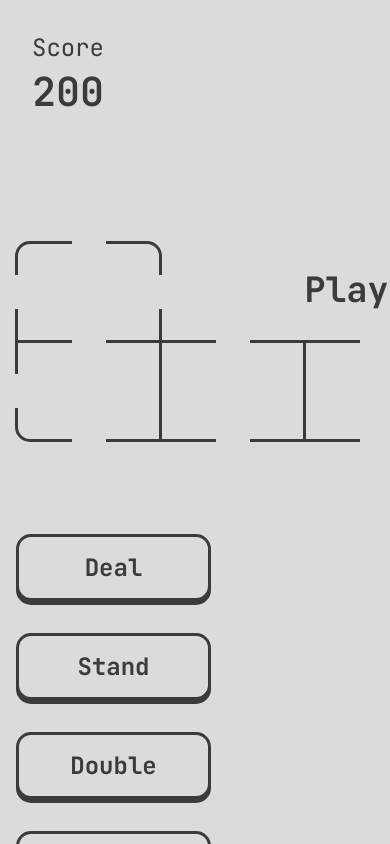
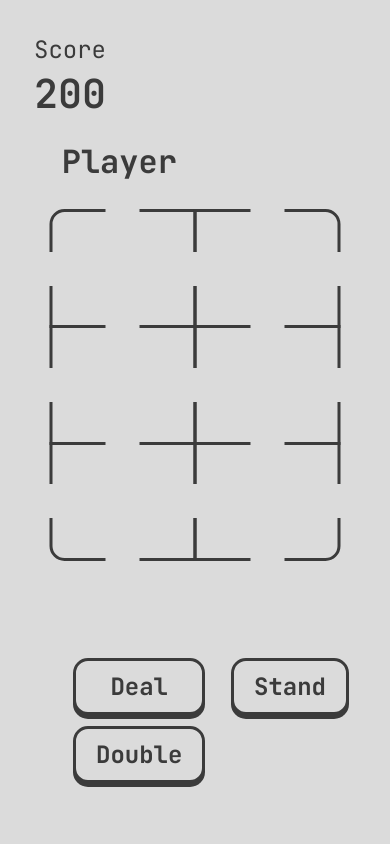
Before and after one commit to grahamhagenah/blackjack, a React (Create React App) app: page / in a window 390 px wide. Built offline with nearby package versions, Linux system fonts and the light colour scheme.

Commit message:
fixing autodeal and mobile optimizing

```diff
--- a/src/App.css
+++ b/src/App.css
@@ -4,6 +4,7 @@
 html,
 body {
   height: 100%;
+  overflow: hidden;
 }
 
 body {
@@ -22,6 +23,11 @@ body {
 .hand {
   margin: 0 0 5rem 0;
   min-width: 750px;
+}
+
+.mini-hand {
+  margin: 0 0 1rem 0;
+  transform: scale(.5);
 }
 
 #gameover,
@@ -52,12 +58,27 @@ body {
   transform: translateY(-2px);
 }
 
+.not-pushable {
+  background: #3B3B3B;
+  border: none;
+  border-radius: 15px;
+  padding: 0;
+  cursor: wait;
+  width: 100%;
+}
+
+.not-pushable .front {
+  transform: translateY(0px);
+}
+
+
 .pushable {
   background: #3B3B3B;
   border: none;
   border-radius: 15px;
   padding: 0;
   cursor: pointer;
+  width: 200px;
 }
 
 .front {
@@ -73,11 +94,7 @@ body {
   font-weight: 700;
 }
 
-.off .front {
-  transform: translateY(0px);
-}
-
-.off:hover .front {
+.not-pushable:hover .front {
   transform: translateY(0px);
 }
 
@@ -111,8 +128,8 @@ button {
 }
 
 .total {
-  font-size: 60px;
-  font-weight: 700;
+  font-size: 65px;
+  font-weight: 800;
 }
 
 #score {
@@ -152,7 +169,7 @@ button {
 }
 
 .name {
-  font-size: 45px;
+  font-size: 55px;
   font-weight: 700;
 }
 
@@ -162,6 +179,7 @@ ul {
   list-style: none;
   padding: 0;
   margin-right: 15px;
+  margin-left: 15px;
 }
 
 li {
@@ -309,24 +327,50 @@ ul li:nth-of-type(2) {
   }
 }
 
-@media (max-width: 680px) {
+@media (max-width: 760px) {
   body, html {
     width: 100%;
     margin: 0 auto;
     position: fixed;
   }
 
-  .buttons {
-    max-width: 50%;
-    display: block;
+  ul {
+    grid-template-columns: repeat(2, 1fr);
   }
 
-  button {
+  li:nth-of-type(1) {
+    grid-column: 1 / 2;
+    grid-row: 1;
+  }
+
+  ul li:nth-of-type(2) {
+    grid-column: 2 / 2;
+    grid-row: 1;
+    margin-left: 15px;
+  }
+
+  li {
+    max-width: 100%;
+  }
+
+  .hand {
+    min-width: 100%;
+  }
+
+  .buttons {
+    display: grid;
+    grid-template-columns: 1fr 1fr;
+    gap: 10%;
+    margin: 0 15px;
+    padding: 15px;
+  }
+
+  .pushable {
     width: 100%;
   }
 
-  .pushable {
-    margin: 1rem;
+  .front {
+    padding: 10px;
   }
 
   #root {
@@ -340,19 +384,63 @@ ul li:nth-of-type(2) {
   ul li:nth-of-type(6),
   ul li:nth-of-type(7),
   ul li:nth-of-type(8) {
-    aspect-ratio: 0;
+    aspect-ratio: 1.25;
+  }
+
+  ul li:nth-of-type(1) {
+    transform: translateX(-2px);
+  }
+
+  ul li:nth-of-type(2) {
+    border-radius: 0;
+    transform: translate(2px, 0);
+  }
+
+  ul li:nth-of-type(3) {
+    border-radius: 15px 0 0 0;
+    transform: translate(1.5px, 0);
+  }
+
+  ul li:nth-of-type(4) {
+    border-radius: 0 15px 0 0;
+    transform: translate(-1.5px, 0);
+  }
+
+  ul li:nth-of-type(5) {
+    border-radius: 0;
+    transform: translate(1.5px, -3px);
+  }
+
+  ul li:nth-of-type(6) {
+    border-radius: 0;
+    transform: translate(-1.5px, -3px);
+  }
+
+  ul li:nth-of-type(7) {
+    border-radius: 0 0 0 15px;
+    transform: translate(1.5px, -6px);
+  }
+
+  ul li:nth-of-type(8) {
+    border-radius: 0 0 15px 0;
+    transform: translate(-1.5px, -6px);
   }
 
   li {
-    font-size: 25px;
+    font-size: 2rem;
   }
 
   .name {
-    font-size: 35px;
+    font-size: 2rem;
+  }
+
+  #score {
+    margin: 34px;
   }
 
   .total {
-    font-size: 35px;
+    font-size: 2rem;
+    margin-left: 0;
   }
 
     /* vertical divider  */
@@ -360,6 +448,6 @@ ul li:nth-of-type(2) {
   ul li:nth-of-type(6):after,
   ul li:nth-of-type(7):after,
   ul li:nth-of-type(8):after  {
-    width: 80px;
+    width: 225px;
   }
 }
--- a/src/App.js
+++ b/src/App.js
@@ -1,4 +1,4 @@
-import React, { useState } from 'react'
+import React, { useRef, useState } from "react";
 import CountUp from 'react-countup';
 import './App.css';
 
@@ -24,13 +24,34 @@ const Hand = ({ name, hand, total, gameover }) => {
   )
 }
 
-const Controls = ({ gameover, deal, stand, playerWins }) => {
+// const MiniHand = ({ name, hand, total, gameover }) => {
 
-  if(!gameover)
+//   return (
+//     <div class="mini-hand">
+//       <div class="vertical-divider"></div>
+//       <div class="horizontal-divider"></div>
+//       <ul>
+//         <li class="name">{name}</li>
+//         {(total === 0) && <li class="total"></li>}
+//         {(total > 0) && <li class="total">{total}</li>}
+//         <li><div class="card-value">{hand[0]}</div></li>
+//         <li><div class="card-value">{hand[1]}</div></li>
+//         <li><div class="card-value">{hand[2]}</div></li>
+//         <li><div class="card-value">{hand[3]}</div></li>
+//         <li><div class="card-value">{hand[4]}</div></li>
+//         <li><div class="card-value">{hand[5]}</div></li>
+//       </ul>
+//     </div>
+//   )
+// }
+
+const Controls = ({ gameover, deal, stand, playerWins, clear, playersTurn }) => {
+
+  if(!gameover && playersTurn)
     return (
       <div id="board-bottom">
         <div class="buttons">
-          <button onClick = { deal() } class="pushable">
+          <button onClick = { deal } class="pushable">
             <span class="front">Deal</span>
           </button>
           <button onClick = { stand } class="pushable">
@@ -39,9 +60,28 @@ const Controls = ({ gameover, deal, stand, playerWins }) => {
           <button onClick = { stand } class="pushable">
            <span class="front">Double</span>
          </button>
-          <button onClick = { stand } class="pushable">
-            <span class="front">Reset</span>
+          {/* <button onClick = { clear } class="pushable">
+            <span class="front">View</span>
+          </button> */}
+        </div>
+      </div>
+    )
+  else if(!gameover && !playersTurn)
+  return (
+    <div id="board-bottom">
+      <div class="buttons">
+        <button class="not-pushable">
+          <span class="front">Deal</span>
         </button>
+        <button class="not-pushable">
+          <span class="front">Stand</span>
+        </button>
+        <button class="not-pushable">
+          <span class="front">Double</span>
+        </button>
+        {/* <button class="not-pushable">
+          <span class="front">View</span>
+        </button> */}
       </div>
     </div>
   )
@@ -67,26 +107,32 @@ const Score = ( {score, change} ) => {
 
 // not sure how to handle a state in which numbers are blinking for a set period of time
 
-// const Help = () => {
-//   return (
-//     <div id="help">
-//       <img id="mute" alt="mute" src="mute.png"></img>
-//       <h2>?</h2>
-//     </div>
+const Help = () => {
+  return (
+    <div id="help">
+      <img id="mute" alt="mute" src="mute.png"></img>
+      <h2>?</h2>
+    </div>
 
-//   )
-// }
+  )
+}
 
 const Board = ( {score, gameover, turn, playerHand, playerTotal, dealerHand, dealerTotal}) => {
 
     if(turn === true) {
       return (
+        <div class="board">
+          {/* <MiniHand name="Dealer" hand={playerHand} total={playerTotal} gameover={gameover} /> */}
           <Hand name="Player" hand={playerHand} total={playerTotal} gameover={gameover} />
+        </div>
       )
     }
     else
       return (
+        <div class="board">
+          {/* <MiniHand name="Player" hand={playerHand} total={playerTotal} gameover={gameover} /> */}
           <Hand name="Dealer" hand={dealerHand} total={dealerTotal} gameover={gameover} />
+        </div>
       )
 }
 
@@ -104,6 +150,21 @@ const App = ({cards}) => {
   const [playerWins, setplayerWins] = useState(false)
   const [score, setScore] = useState(200)
   const [change, setChange] = useState(0)
+  const ref = useRef(nextDealerPosition);
+
+  const clearState = () => {
+    setPlayerHand(Array(6).fill(''))
+    setPlayerTotal(0)
+    setDealerHand(Array(6).fill(''))
+    setDealerTotal(0)
+    setDeck(cards)
+    setNextPlayerPosition(0)
+    setNextDealerPosition(0)
+    togglePlayersTurn(true)
+    toggleGameOver(false)
+    setplayerWins(false)
+    ref.current = 0
+  }
 
   const total = (hand) => {
     let sum = 0
@@ -131,26 +192,35 @@ const App = ({cards}) => {
   }
 
   const declareWinner = (total) => {
-    if(total > 21) {
-      if(playersTurn) {
+    if(total > 21 && playersTurn) {
       setplayerWins(false)
       setChange(-20)
       setScore(score+change)
-        //write code here to wait three seconds and then return to intial state with updated score
+      toggleGameOver(true)
+      const intervalId = setInterval(function() {
+        clearState()
+        clearInterval(intervalId)
+      }, 3000)
     }
-      else {
+    else if(total > 21 && !playersTurn){
       setplayerWins(true)
       setChange(20)
       setScore(score+change)
-      }
       toggleGameOver(true)
+      const intervalId = setInterval(function() {
+        clearState()
+        clearInterval(intervalId)
+      }, 3000)
     }
   }
 
   const deal = () => {
-    if(playersTurn === true)
-      return hitPlayer
-    else return hitDealer
+    if(playersTurn) {
+      return hitPlayer()
+    }
+    else {
+      return hitDealer()
+    }
   }
 
   const hitPlayer = () => {
@@ -174,29 +244,46 @@ const App = ({cards}) => {
 
   const hitDealer = () => {
     const newDeck = deck
-    const newNextDealerPosition = nextDealerPosition
+    const newNextDealerPosition = ref.current
     const newDealerHand = dealerHand
     newDealerHand[newNextDealerPosition] = newDeck.splice(getRandomInt(0, newDeck.length), 1)[0]
     setDealerHand(newDealerHand)
     setNextDealerPosition(newNextDealerPosition + 1)
+    ref.current = ref.current + 1;
     setDeck(newDeck)
     const newDealerTotal = total(dealerHand)
     setDealerTotal(newDealerTotal)
     declareWinner(newDealerTotal)
   }
 
-  const stand = () => { togglePlayersTurn(!playersTurn) }
+  //If you want to perform an action on state update, you need to use the useEffect hook, much like using componentDidUpdate in class components since the setter returned by useState doesn't have a callback pattern
 
-  const whoseTurn = () => {
-    if(playersTurn === true)
-      return 'Player'
-    else return 'Dealer'
+  const stand = () => {
+    let newPlayersTurn = !playersTurn
+    togglePlayersTurn(!playersTurn)
+    if(!newPlayersTurn){
+      return autoDeal()
+    }
   }
 
+  const autoDeal = () => {
+    const intervalId = setInterval(function() {
+      if (total(dealerHand) < 17)
+        hitDealer()
+      else {
+        // Reset state ready for next time.
+        togglePlayersTurn(true)
+        clearInterval(intervalId)
+      }
+    }, 1000)
+  }
 
-return(
+return (
  		<div>
-      <Score score={score} change={change} />
+     {/* <Help /> */}
+      <Score
+        score={score}
+        change={change} />
       <Board
         score={score}
         gameover={gameOver}
@@ -204,9 +291,14 @@ return(
         playerHand={playerHand}
         playerTotal={playerTotal}
         dealerHand={dealerHand}
-        dealerTotal={dealerTotal}
-      />
-      <Controls gameover = {gameOver} deal = {deal} stand = { stand } playerWins={playerWins} />
+        dealerTotal={dealerTotal} />
+      <Controls
+        gameover = {gameOver}
+        deal = {deal}
+        stand = {stand}
+        playerWins={playerWins}
+        clear={clearState}
+        playersTurn={playersTurn} />
 		</div>
     )
 }
```
Lines whose indentation alone changed are shown as unchanged.
